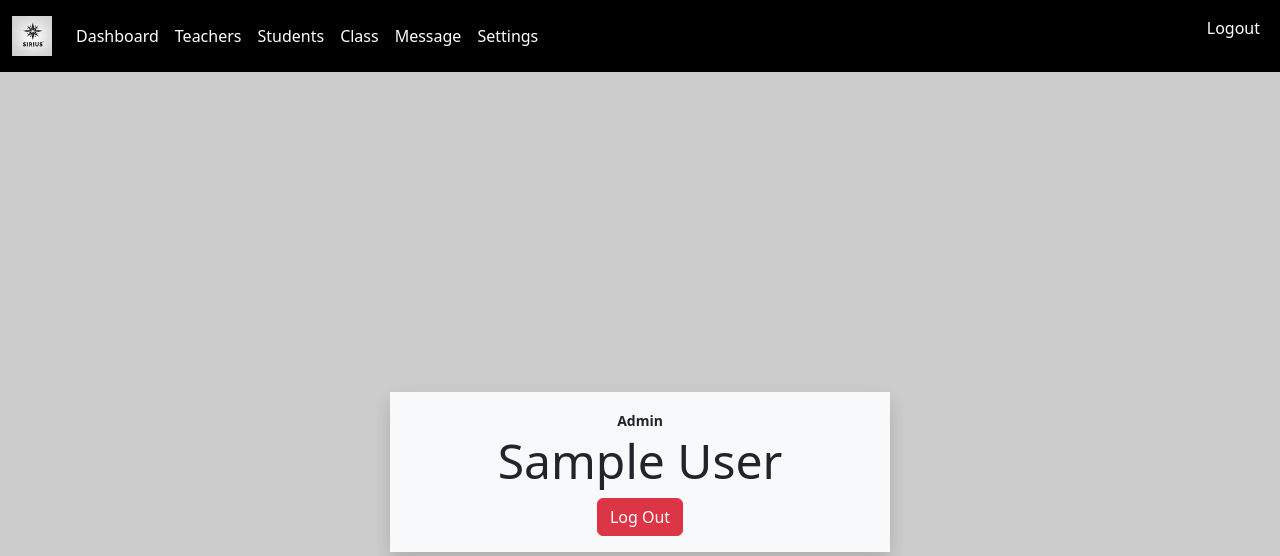
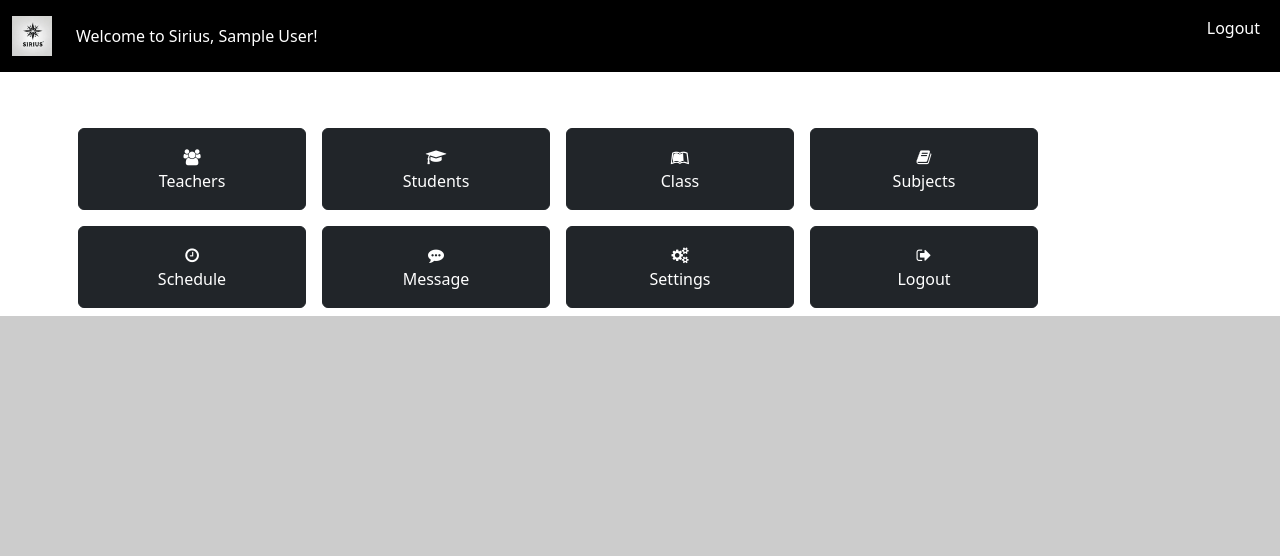
Before and after one commit to al-kuresh/CSE311_Database, a PHP site: page /admin/index.php in a window 1280 px wide. Shown: the top 556 px of the page. Run offline with PHP 8.4, Linux system fonts and the light colour scheme; the visitor is signed in with stand-in values (Sample User, id 1).

Commit message:
Dashboard modified

```diff
--- a/Sirius/admin/index.php
+++ b/Sirius/admin/index.php
@@ -1,5 +1,6 @@
 <?php
 session_start();
+$admin_id = $_SESSION['f_name'] ?? 'Guest';
 if (isset($_SESSION['admin_id']) && isset($_SESSION['usert'])) {
     if ($_SESSION['usert']=='1') {}
 
@@ -13,9 +14,11 @@ if (isset($_SESSION['admin_id']) && isset($_SESSION['usert'])) {
         <link href="https://cdnjs.cloudflare.com/ajax/libs/bootstrap/5.3.0/css/bootstrap.min.css" rel="stylesheet">
         <link rel="stylesheet" type="text/css" href="..\Css\Front.css">
         <script src="https://ajax.googleapis.com/ajax/libs/jquery/3.7.1/jquery.min.js"></script>
+        <link rel="stylesheet" href="https://cdnjs.cloudflare.com/ajax/libs/font-awesome/4.7.0/css/font-awesome.min.css">
 
     </head>
     <body >
+
     <nav class="navbar navbar-expand-lg navbar-light bg-light" id="Front_nav">
                     <div class="container-fluid">
                         <a class="navbar-brand" href="#">
@@ -27,23 +30,9 @@ if (isset($_SESSION['admin_id']) && isset($_SESSION['usert'])) {
                         <div class="collapse navbar-collapse" id="navbarSupportedContent">
                             <ul class="navbar-nav me-auto mb-2 mb-lg-0" id="navLinks">
                                 <li class="nav-item">
-                                <a class="nav-link" aria-current="page" href="#">Dashboard</a>
+                                <a class="nav-link" aria-current="page" href="#" >Welcome to Sirius, <?= htmlspecialchars($_SESSION['f_name']) ?>!</a>
                                 </li>
-                                <li class="nav-item">
-                                <a class="nav-link" href="#" data-bs-toggle="modal" data-bs-target="#aboutModal">Teachers</a>
-                                </li>
-                                <li class="nav-item">
-                                <a class="nav-link" href="#" data-bs-toggle="modal" data-bs-target="#contactModal">Students</a>
-                                </li>
-                                <li class="nav-item">
-                                <a class="nav-link" href="#" data-bs-toggle="modal" data-bs-target="#contactModal">Class</a>
-                                </li>
-                                <li class="nav-item">
-                                <a class="nav-link" href="#" data-bs-toggle="modal" data-bs-target="#contactModal">Message</a>
-                                </li>
-                                <li class="nav-item">
-                                <a class="nav-link" href="#" data-bs-toggle="modal" data-bs-target="#contactModal">Settings</a>
-                                </li>
+
                             </ul>
                             <ul>
                                 <li class="navbar-nav me-auto mb-2 mb-lg-0">
@@ -53,7 +42,48 @@ if (isset($_SESSION['admin_id']) && isset($_SESSION['usert'])) {
                         </div>
                     </div>
                 </nav>
-
+                <div class="container mt-5">
+    <div class="row row-cols-1 row-cols-sm-2 row-cols-md-5 text-center">
+        <a href="#" class="col btn btn-dark m-2 py-3">
+        <i class="fa fa-users" aria-hidden="true"></i><br>
+            Teachers
+        </a>
+        <a href="#" class="col btn btn-dark m-2 py-3">
+        <i class="fa fa-graduation-cap" aria-hidden="true"></i><br>
+            Students
+        </a>
+        <a href="#" class="col btn btn-dark m-2 py-3">
+        <i class="fa fa-leanpub" aria-hidden="true"></i>
+        <br>
+            Class
+        </a>
+        <a href="#" class="col btn btn-dark m-2 py-3">
+        <i class="fa fa-book" aria-hidden="true"></i>
+        <br>
+            Subjects
+        </a>
+        <a href="#" class="col btn btn-dark m-2 py-3">
+        <i class="fa fa-clock-o" aria-hidden="true"></i>
+        <br>
+            Schedule
+        </a>
+        <a href="#" class="col btn btn-dark m-2 py-3">
+        <i class="fa fa-commenting" aria-hidden="true"></i>
+        <br>
+            Message
+        </a>
+        <a href="#" class="col btn btn-dark m-2 py-3">
+        <i class="fa fa-cogs" aria-hidden="true"></i>
+        <br>
+            Settings
+        </a>
+        <a href="#" class="col btn btn-dark m-2 py-3">
+        <i class="fa fa-sign-out" aria-hidden="true"></i>
+        <br>
+           Logout
+        </a>
+    </div>
+</div>
         <div class="h_blurr">
             <div class="d-flex justify-content-center align-items-center vh-100">
                 <div class="shadow w-500 p-3 text-center bg-light">
@@ -82,12 +112,15 @@ if (isset($_SESSION['admin_id']) && isset($_SESSION['usert'])) {
                 </div>
             </div>
         </div>
+
+
         <script src="https://cdnjs.cloudflare.com/ajax/libs/bootstrap/5.3.0/js/bootstrap.bundle.min.js"></script>
         <script>
-            $(document).ready(function(){
-                $("#navLinks li:nth-child(1) a").addClass('active');
+           $(document).ready(function(){
+    console.log("Document ready");
+    $("#navLinks li:nth-child(1) a").addClass('active');
+});
 
-         });
         </script>
     </body>
     </html>
```
